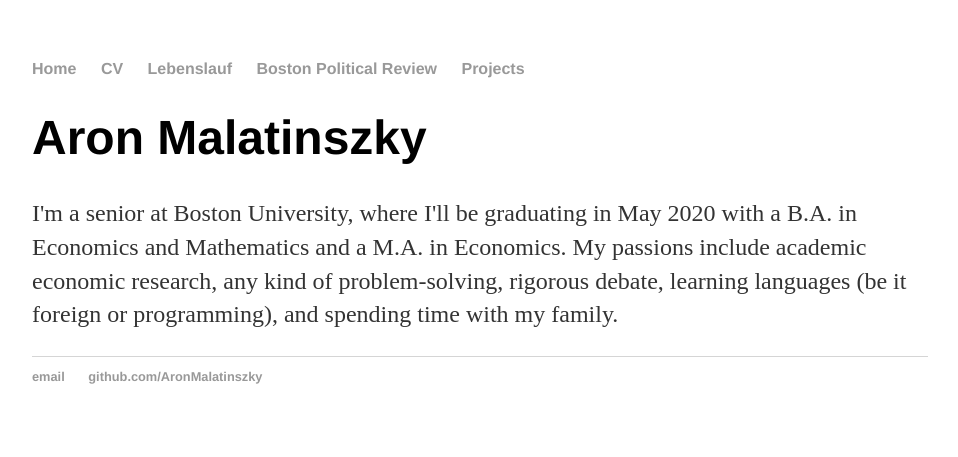
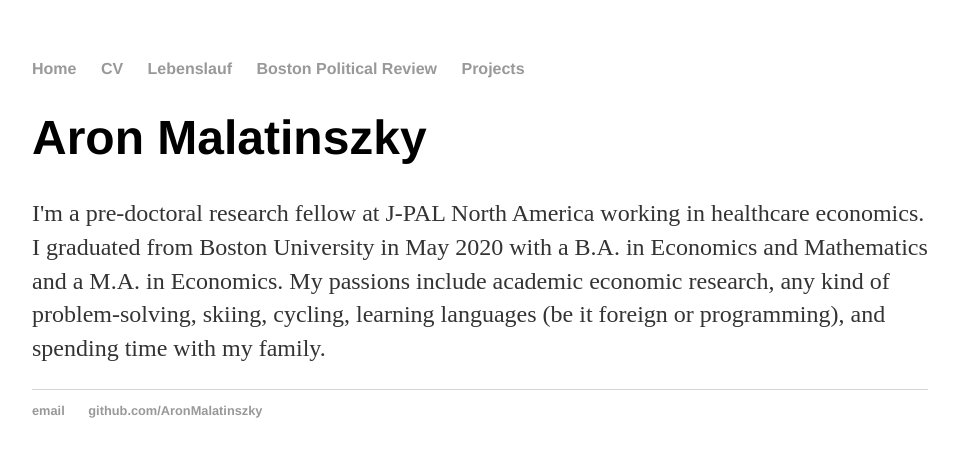
Before and after one commit to AronMalatinszky/AronMalatinszky.github.io, a Jekyll site: the page built from index.html, in a window 1280 px wide. Shown: the top 457 px of the page, without its empty margins (160-1118 px from the left). Built offline with Jekyll 4.4.1, drawn with Linux system fonts in a browser that asks for light colours.

Commit message:
2020 update on position

```diff
--- a/index.html
+++ b/index.html
@@ -4,5 +4,5 @@ title: Aron Malatinszky
 ---
 <div class="blurb">
 <h1>Aron Malatinszky</h1>
-<p>I'm a senior at Boston University, where I'll be graduating in May 2020 with a B.A. in Economics and Mathematics and a M.A. in Economics. My passions include academic economic research, any kind of problem-solving, rigorous debate, learning languages (be it foreign or programming), and spending time with my family.</p>
+<p>I'm a pre-doctoral research fellow at J-PAL North America working in healthcare economics. I graduated from Boston University in May 2020 with a B.A. in Economics and Mathematics and a M.A. in Economics. My passions include academic economic research, any kind of problem-solving, skiing, cycling, learning languages (be it foreign or programming), and spending time with my family.</p>
 </div><!-- /.blurb -->
```
